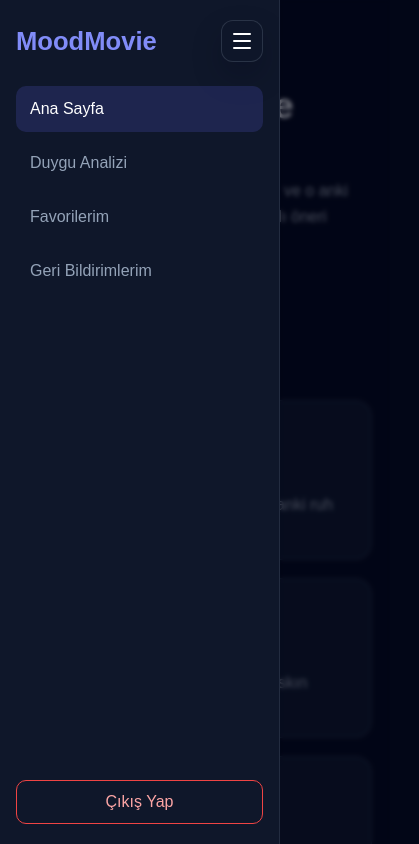
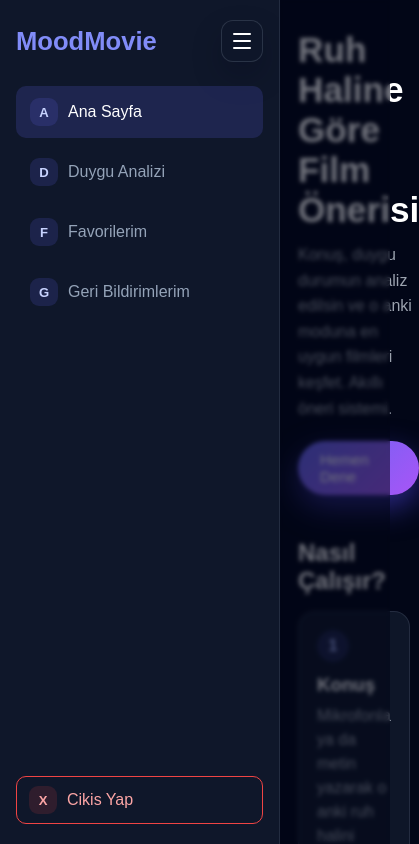
Before and after one commit to ilayda-alkan/moodmovie, a React (Vite) app in the folder frontend/: page /dashboard in a window 390 px wide. Shown: the top 844 px of the page, 419 px wide, since content can reach past the window. Built offline with nearby package versions, Linux system fonts and the light colour scheme; no server answers; sample sign-in values are in the browser's storage.

Commit message:
frontend again edited

```diff
--- a/frontend/src/components/layout/AppLayout.jsx
+++ b/frontend/src/components/layout/AppLayout.jsx
@@ -1,9 +1,10 @@
+import { useState } from "react";
 import { Outlet } from "react-router-dom";
-import { useState } from "react";
 import Sidebar from "./Sidebar";
 
 export default function AppLayout() {
   const [sidebarOpen, setSidebarOpen] = useState(true);
+
   const closeSidebarOnMobile = () => {
     if (window.matchMedia("(max-width: 900px)").matches) {
       setSidebarOpen(false);
@@ -21,22 +22,11 @@ export default function AppLayout() {
         <button
           type="button"
           className="sidebar-backdrop"
-          aria-label="MenÃ¼yÃ¼ kapat"
+          aria-label="Menuyu kapat"
           onClick={() => setSidebarOpen(false)}
         />
       )}
       <main className="main-content">
-        <button
-          type="button"
-          className="sidebar-floating-toggle"
-          onClick={() => setSidebarOpen((open) => !open)}
-          aria-label={sidebarOpen ? "MenÃ¼yÃ¼ kapat" : "MenÃ¼yÃ¼ aÃ§"}
-          title={sidebarOpen ? "MenÃ¼yÃ¼ kapat" : "MenÃ¼yÃ¼ aÃ§"}
-        >
-          <span />
-          <span />
-          <span />
-        </button>
         <Outlet />
       </main>
     </div>
--- a/frontend/src/components/layout/Sidebar.jsx
+++ b/frontend/src/components/layout/Sidebar.jsx
@@ -1,4 +1,11 @@
 import { NavLink, useNavigate } from "react-router-dom";
+
+const sidebarLinks = [
+  { to: "/dashboard", label: "Ana Sayfa", icon: "A", guest: true },
+  { to: "/analyze", label: "Duygu Analizi", icon: "D", guest: true },
+  { to: "/favorites", label: "Favorilerim", icon: "F", guest: false },
+  { to: "/feedbacks", label: "Geri Bildirimlerim", icon: "G", guest: false },
+];
 
 export default function Sidebar({ isOpen, onToggle, onClose }) {
   const navigate = useNavigate();
@@ -26,8 +33,8 @@ export default function Sidebar({ isOpen, onToggle, onClose }) {
             type="button"
             className="sidebar-toggle-button"
             onClick={onToggle}
-            aria-label={isOpen ? "MenÃ¼yÃ¼ kapat" : "MenÃ¼yÃ¼ aÃ§"}
-            title={isOpen ? "MenÃ¼yÃ¼ kapat" : "MenÃ¼yÃ¼ aÃ§"}
+            aria-label={isOpen ? "Menuyu kapat" : "Menuyu ac"}
+            title={isOpen ? "Menuyu kapat" : "Menuyu ac"}
           >
             <span />
             <span />
@@ -36,46 +43,28 @@ export default function Sidebar({ isOpen, onToggle, onClose }) {
         </div>
 
         <nav className="sidebar-nav">
-          <NavLink
-            to="/dashboard"
-            className={getLinkClassName}
-            onClick={onClose}
-          >
-            Ana Sayfa
-          </NavLink>
-
-          <NavLink
-            to="/analyze"
-            className={getLinkClassName}
-            onClick={onClose}
-          >
-            Duygu Analizi
-          </NavLink>
-
-          {!isGuestSession ? (
-            <NavLink
-              to="/favorites"
-              className={getLinkClassName}
-              onClick={onClose}
-            >
-              Favorilerim
-            </NavLink>
-          ) : null}
-
-          {!isGuestSession ? (
-            <NavLink
-              to="/feedbacks"
-              className={getLinkClassName}
-              onClick={onClose}
-            >
-              Geri Bildirimlerim
-            </NavLink>
-          ) : null}
+          {sidebarLinks
+            .filter((link) => link.guest || !isGuestSession)
+            .map((link) => (
+              <NavLink
+                key={link.to}
+                to={link.to}
+                className={getLinkClassName}
+                onClick={onClose}
+                title={link.label}
+              >
+                <span className="sidebar-link-icon">{link.icon}</span>
+                <span className="sidebar-link-text">{link.label}</span>
+              </NavLink>
+            ))}
         </nav>
       </div>
 
-      <button className="logout-button" onClick={handleLogout}>
-        Çıkış Yap
+      <button className="logout-button" onClick={handleLogout} title="Cikis Yap">
+        <span className="logout-icon" aria-hidden="true">
+          X
+        </span>
+        <span className="logout-text">Cikis Yap</span>
       </button>
     </aside>
   );
--- a/frontend/src/styles/global.css
+++ b/frontend/src/styles/global.css
@@ -75,8 +75,7 @@ button {
   pointer-events: none;
 }
 
-.sidebar-toggle-button,
-.sidebar-floating-toggle {
+.sidebar-toggle-button {
   width: 42px;
   height: 42px;
   flex: 0 0 42px;
@@ -92,35 +91,20 @@ button {
   box-shadow: 0 14px 30px rgba(2, 6, 23, 0.22);
 }
 
-.sidebar-toggle-button span,
-.sidebar-floating-toggle span {
+.sidebar.closed .sidebar-toggle-button {
+  margin-inline: auto;
+}
+
+.sidebar-toggle-button span {
   width: 18px;
   height: 2px;
   border-radius: 999px;
   background: currentColor;
 }
 
-.sidebar-toggle-button:hover,
-.sidebar-floating-toggle:hover {
+.sidebar-toggle-button:hover {
   border-color: rgba(129, 140, 248, 0.7);
   background: #1e293b;
-}
-
-.sidebar-floating-toggle {
-  position: fixed;
-  top: 18px;
-  left: calc(var(--sidebar-width) + 18px);
-  z-index: 20;
-  transition: left 0.22s ease, opacity 0.18s ease;
-}
-
-.app-shell:not(.sidebar-collapsed) .sidebar-floating-toggle {
-  opacity: 0;
-  pointer-events: none;
-}
-
-.sidebar-collapsed .sidebar-floating-toggle {
-  left: calc(var(--sidebar-closed-width) + 18px);
 }
 
 .sidebar-nav {
@@ -132,12 +116,33 @@ button {
 .sidebar-link {
   display: flex;
   align-items: center;
+  gap: 10px;
   min-height: 46px;
   padding: 12px 14px;
   border-radius: 10px;
   color: #94a3b8;
   transition: 0.2s ease;
   white-space: nowrap;
+}
+
+.sidebar-link-icon,
+.logout-icon {
+  width: 28px;
+  height: 28px;
+  flex: 0 0 28px;
+  display: inline-flex;
+  align-items: center;
+  justify-content: center;
+  border-radius: 9px;
+  background: rgba(99, 102, 241, 0.16);
+  color: #c7d2fe;
+  font-size: 0.82rem;
+  font-weight: 800;
+}
+
+.sidebar-link-text,
+.logout-text {
+  transition: opacity 0.18s ease, transform 0.18s ease;
 }
 
 .sidebar-link:hover {
@@ -151,26 +156,45 @@ button {
 }
 
 .sidebar.closed .sidebar-link {
-  width: 46px;
-  padding-inline: 0;
+  width: 54px;
+  padding-inline: 13px;
   justify-content: center;
-  color: transparent;
 }
 
-.sidebar.closed .sidebar-link::first-letter {
-  color: #94a3b8;
+.sidebar.closed .sidebar-link-text,
+.sidebar.closed .logout-text {
+  opacity: 0;
+  transform: translateX(-8px);
+  pointer-events: none;
+  width: 0;
+  overflow: hidden;
 }
 
 .logout-button {
   margin: 16px 0 0;
-  padding: 12px;
+  min-height: 46px;
+  padding: 9px 12px;
   border-radius: 10px;
   border: 1px solid #ef4444;
   background: transparent;
   color: #fca5a5;
   cursor: pointer;
+  display: flex;
+  align-items: center;
+  gap: 10px;
   white-space: nowrap;
   overflow: hidden;
+}
+
+.logout-icon {
+  background: rgba(239, 68, 68, 0.14);
+  color: #fca5a5;
+}
+
+.sidebar.closed .logout-button {
+  width: 54px;
+  padding-inline: 13px;
+  justify-content: center;
 }
 
 .logout-button:hover {
@@ -182,7 +206,6 @@ button {
   min-height: 100vh;
   margin-left: var(--sidebar-width);
   padding: 24px;
-  padding-top: 78px;
   transition: margin-left 0.22s ease;
 }
 
@@ -1177,48 +1200,28 @@ button {
 @media (max-width: 900px) {
   .app-shell {
     --sidebar-width: 280px;
-    --sidebar-closed-width: 0px;
+    --sidebar-closed-width: 72px;
   }
 
   .sidebar {
     width: var(--sidebar-width);
     padding: 20px 16px;
-    transform: translateX(0);
   }
 
   .sidebar.closed {
-    width: var(--sidebar-width);
-    padding: 20px 16px;
-    transform: translateX(-100%);
+    width: var(--sidebar-closed-width);
+    padding: 20px 9px;
   }
 
   .sidebar.closed .sidebar-brand {
-    opacity: 1;
-    transform: none;
+    opacity: 0;
+    transform: translateX(-8px);
   }
 
   .sidebar.closed .sidebar-link {
-    width: auto;
-    padding: 12px 14px;
-    justify-content: flex-start;
-    color: #94a3b8;
-  }
-
-  .sidebar.closed .sidebar-link::first-letter {
-    color: inherit;
-  }
-
-  .sidebar-floating-toggle {
-    top: 16px;
-    left: 16px;
-  }
-
-  .sidebar-collapsed .sidebar-floating-toggle {
-    left: 16px;
-  }
-
-  .app-shell:not(.sidebar-collapsed) .sidebar-floating-toggle {
-    opacity: 0;
+    width: 54px;
+    padding-inline: 13px;
+    justify-content: center;
   }
 
   .sidebar-backdrop {
@@ -1232,13 +1235,12 @@ button {
   }
 
   .main-content {
-    margin-left: 0;
+    margin-left: var(--sidebar-width);
     padding: 18px;
-    padding-top: 74px;
   }
 
   .sidebar-collapsed .main-content {
-    margin-left: 0;
+    margin-left: var(--sidebar-closed-width);
   }
 
   .hero {
```
